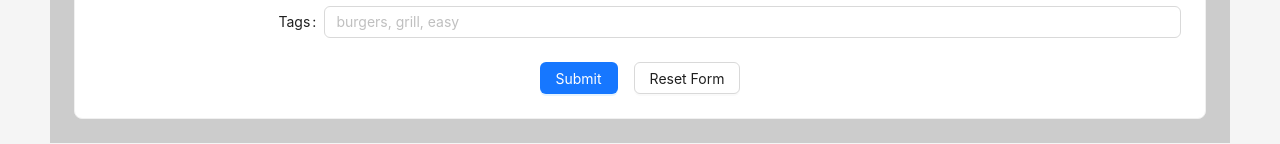
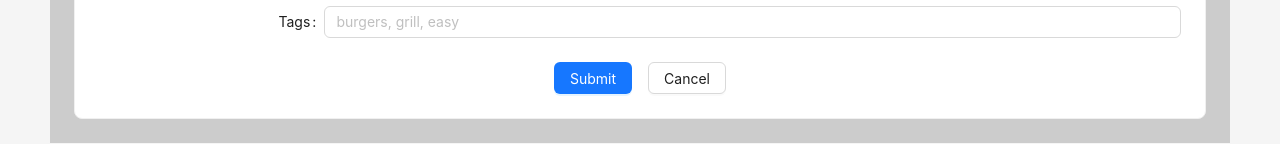
Before and after one commit to bryanonyc/recipes-app, a React (Create React App) app: page /recipes/new in a window 1280 px wide. Shown: the part 808-952 px from the top of the page. Built offline with nearby package versions, Linux system fonts and the light colour scheme; no server answers.

Commit message:
Major refactor

```diff
--- a/src/features/recipes/EditRecipeForm.tsx
+++ b/src/features/recipes/EditRecipeForm.tsx
@@ -1,73 +1,51 @@
 import { message, Card, Form } from 'antd';
-import { Tag } from '../../models/tag';
-import { selectRecipesById, useAddNewRecipeMutation } from './recipesApiSlice';
-import { isNil } from 'ramda';
+import { useUpdateRecipeMutation, useGetRecipesQuery } from './recipesApiSlice';
 import { useAuth } from '../../hooks/useAuth';
 import RecipeForm, { RecipeFormData } from './RecipeForm';
-import { Recipe } from '../../models/recipe';
-import { useAppSelector } from '../../app/hooks';
+import { useNavigate, useParams } from 'react-router-dom';
 
-interface Props {
-    recipeId: number
-}
-
-const EditRecipeForm = (props: Props) => {
-    const recipe = useAppSelector(state => selectRecipesById(state, props.recipeId));
+const EditRecipeForm = () => {
+    const { id } = useParams();
+    const navigate = useNavigate();
+    const { recipe } = useGetRecipesQuery(undefined, {
+        selectFromResult: ({ data }) => ({
+            recipe: data?.entities[Number(id)]
+        })
+    });
 
     const { email, name } = useAuth();
-
     const [form] = Form.useForm();
     const [antdMessage, antDMessageContent] = message.useMessage();
-    const [addNewRecipe] = useAddNewRecipeMutation();
-
-    const parseTags = (tags: string) => {
-        if (isNil(tags)) {
-            return [];
-        }
-        const requestedTags: Tag[] = [];
-        const raw = tags.split(",");
-        raw.map((tag) => {
-            if (tag !== "") {
-                requestedTags.push({ "name" : tag.trim() });
-            }
-        });
-        return requestedTags;
-    }
-
-    const resetForm = () => {
-        form.resetFields();
-    };
+    const [updateRecipe, { isLoading }] = useUpdateRecipeMutation();
 
     const handleSubmit = async (values: RecipeFormData) => {
-        // const { tags } = values;
-        // const requestedTags = parseTags(tags);
-        // const body = {
-        //     ...values,
-        //     author: {
-        //         email,
-        //         name,
-        //     },
-        //     tags: requestedTags
-        // };
+        const body = {
+            ...values,
+            id: Number(id),
+            author: {
+                email,
+                name,
+            }
+        };
 
-        // try {
-        //     await addNewRecipe(body).unwrap();
-        //     antdMessage.open({
-        //         type: 'success',
-        //         content: 'New recipe successfully submitted.',
-        //         duration: 5,
-        //       });
-        //       resetForm();
-        // } catch (err: any) {
-        //     console.error('New recipe submission error', err);
-        //     if (!err.status) {
-        //         console.log('no error status');
-        //     } else if (err.status === 401) {
-        //         console.log('error status');
-        //     } else {
-        //         console.log('error message', err.data?.message);
-        //     }
-        // }
+        try {
+            await updateRecipe(body).unwrap();
+            antdMessage.open({
+                type: 'success',
+                content: 'Recipe updated successfully.',
+                duration: 0,
+              });
+              navigate('/recipes');
+        } catch (err: any) {
+            console.error('Edit recipe submission error', err);
+            if (!err.status) {
+                console.log('no error status');
+            } else if (err.status === 401) {
+                console.log('error status');
+            } else {
+                console.log('error message', err.data?.message);
+            }
+        }
     };
 
     const content = (
@@ -77,7 +55,7 @@ const EditRecipeForm = (props: Props) => {
                 title="Edit Recipe"
                 style={{ width: '100%' }}
             >
-                <RecipeForm handleSubmit={handleSubmit} recipeId={props.recipeId} isLoading={false} />
+                <RecipeForm handleSubmit={handleSubmit} recipe={recipe} isLoading={isLoading} form={form} />
             </Card>
         </>
     );
--- a/src/features/recipes/NewRecipeForm.tsx
+++ b/src/features/recipes/NewRecipeForm.tsx
@@ -1,45 +1,44 @@
 import { message, Card, Form } from 'antd';
-import { Tag } from '../../models/tag';
 import { useAddNewRecipeMutation } from './recipesApiSlice';
-import { isNil } from 'ramda';
 import { useAuth } from '../../hooks/useAuth';
 import RecipeForm, { RecipeFormData } from './RecipeForm';
+import { useNavigate } from 'react-router-dom';
 
 const NewRecipeForm = () => {
+    const navigate = useNavigate();
     const { email, name } = useAuth();
 
     const [form] = Form.useForm();
     const [antdMessage, antDMessageContent] = message.useMessage();
     const [addNewRecipe, { isLoading }] = useAddNewRecipeMutation();
 
-    const parseTags = (tags: string) => {
-        if (isNil(tags)) {
-            return [];
-        }
-        const requestedTags: Tag[] = [];
-        const raw = tags.split(",");
-        raw.map((tag) => {
-            if (tag !== "") {
-                requestedTags.push({ "name" : tag.trim() });
-            }
-        });
-        return requestedTags;
-    }
+    // const parseTags = (tags: string) => {
+    //     if (isNil(tags)) {
+    //         return '';
+    //     }
+    //     const requestedTags: string[] = [];
+    //     const raw = tags.split(",");
+    //     raw.map((tag) => {
+    //         if (tag !== "") {
+    //             requestedTags.push({ "name" : tag.trim() });
+    //         }
+    //     });
+    //     return requestedTags;
+    // }
 
     const resetForm = () => {
         form.resetFields();
     };
 
     const handleSubmit = async (values: RecipeFormData) => {
-        const { tags } = values;
-        const requestedTags = parseTags(tags);
+        // const { tags } = values;
+        // const requestedTags = parseTags(tags);
         const body = {
             ...values,
             author: {
                 email,
                 name,
-            },
-            tags: requestedTags
+            }
         };
 
         try {
@@ -47,9 +46,9 @@ const NewRecipeForm = () => {
             antdMessage.open({
                 type: 'success',
                 content: 'New recipe successfully submitted.',
-                duration: 5,
               });
               resetForm();
+              navigate('/recipes');
         } catch (err: any) {
             console.error('New recipe submission error', err);
             if (!err.status) {
@@ -69,7 +68,7 @@ const NewRecipeForm = () => {
                 title="Recipe Submission"
                 style={{ width: '100%' }}
             >
-                <RecipeForm handleSubmit={handleSubmit} isLoading={isLoading} />
+                <RecipeForm handleSubmit={handleSubmit} isLoading={isLoading} form={form} />
             </Card>
         </>
     );
--- a/src/features/recipes/RecipeCard.tsx
+++ b/src/features/recipes/RecipeCard.tsx
@@ -1,17 +1,17 @@
 import { message, Card, Col, Descriptions, Modal } from "antd"
 import { useGetRecipesQuery, useDeleteRecipeMutation } from "./recipesApiSlice"
-import { Recipe } from "../../models/recipe";
 import { DeleteOutlined } from '@ant-design/icons';
 import { useState } from 'react';
 import { memo } from 'react';
+import { useNavigate, useParams } from 'react-router-dom';
 
 interface Props {
     recipeId: number,
     showDelete: boolean,
-    setSelectedRecipe: React.Dispatch<React.SetStateAction<Recipe | undefined>>,
 }
 
 const RecipeCard = (props: Props) => {
+    const navigate = useNavigate();
     const { recipe } = useGetRecipesQuery(undefined, {
         selectFromResult: ({ data }) => ({
             recipe: data?.entities[props.recipeId]
@@ -27,7 +27,7 @@ const RecipeCard = (props: Props) => {
         const target = evt as HTMLElement;
 
         if (target.nodeName !== 'svg') {
-            props.setSelectedRecipe(recipe);
+            navigate(`/recipes/${props.recipeId}`);
         }
     }
 
--- a/src/features/recipes/RecipeDetails.tsx
+++ b/src/features/recipes/RecipeDetails.tsx
@@ -1,82 +1,26 @@
 import { Button, Card, Descriptions, Space } from 'antd';
-import { Recipe } from '../../models/recipe';
-import { join, pluck } from 'ramda';
-import { useState } from 'react';
-import EditRecipeForm from './EditRecipeForm';
 import { useAppSelector } from '../../app/hooks';
 import { selectRecipesById } from './recipesApiSlice';
+import { useNavigate, useParams } from 'react-router-dom';
 
-interface Props {
-    recipeId: number
-    setSelectedRecipe: React.Dispatch<React.SetStateAction<Recipe | undefined>>,
-}
+const RecipeDetails = () => {
+    const { id } = useParams();
+    const navigate = useNavigate();
 
-export const recipeTagsToString = (recipe: Recipe) => {
-    return join(', ', pluck('name', recipe.tags));
-}
-
-const RecipeDetails = (props: Props) => {
-    const [edit, setEdit] = useState(false);
-    const recipe = useAppSelector(state => selectRecipesById(state, props.recipeId));
+    const recipe = useAppSelector(state => selectRecipesById(state, Number(id)));
 
     const handleCancel = () => {
-        props.setSelectedRecipe(undefined);
+        navigate('/recipes');
     };
 
     const handleEdit = () => {
-       setEdit(true);
+        navigate(`/recipes/${recipe.id}/edit`);
     };
 
-    // let content;
-
-    // if (edit) {
-    //     console.log(edit);
-    //     content = <EditRecipeForm recipe={recipe} />
-    // } else {
-    //     content = (
-    //         <>
-    //     <Card
-    //         title={recipe.title}
-    //     >
-    //         <Descriptions column={1} bordered>
-    //             <Descriptions.Item label="Description">{recipe.description}</Descriptions.Item>
-    //             <Descriptions.Item label="Ingriedients">{recipe.ingredients}</Descriptions.Item>
-    //             <Descriptions.Item label="Directions">{recipe.directions}</Descriptions.Item>
-    //             <Descriptions.Item label="Prep Time">{recipe.prepTime} minutes</Descriptions.Item>
-    //             <Descriptions.Item label="Cook Time">{recipe.cookTime} minutes</Descriptions.Item>
-    //             <Descriptions.Item label="Total Time">{recipe.totalTime} minutes</Descriptions.Item>
-    //             <Descriptions.Item label="Servings">{recipe.servings}</Descriptions.Item>
-    //             <Descriptions.Item label="Tags">{parseTags()}</Descriptions.Item>
-    //         </Descriptions>
-    //     </Card>
-    //     <Space>
-    //         <Button type="primary" onClick={handleEdit}>
-    //             Edit
-    //         </Button>
-    //         <Button onClick={handleCancel}>
-    //             Cancel
-    //         </Button>
-    //     </Space>
-    //     </>
-    //     )
-    // }
-
     return (
-        <>
-            { edit && (
-                <>
-                {/* <div className='submit-new-container'> */}
-                <EditRecipeForm recipeId={props.recipeId} />
-                <Button onClick={handleCancel}>
-                    Cancel
-                </Button>
-                {/* </div> */}
-                </>
-            )}
-
-            { !edit && (
-                <>
-                <div className='details-container preserve-newlines'>
+        (
+            <>
+            <div className='details-container preserve-newlines'>
                 <Card
                     title={recipe.title}
                 >
@@ -88,7 +32,7 @@ const RecipeDetails = (props: Props) => {
                         <Descriptions.Item label="Cook Time">{recipe.cookTime} minutes</Descriptions.Item>
                         <Descriptions.Item label="Total Time">{recipe.totalTime} minutes</Descriptions.Item>
                         <Descriptions.Item label="Servings">{recipe.servings}</Descriptions.Item>
-                        <Descriptions.Item label="Tags">{recipeTagsToString(recipe)}</Descriptions.Item>
+                        <Descriptions.Item label="Tags">{recipe.tags}</Descriptions.Item>
                     </Descriptions>
                 </Card>
                 <Space>
@@ -99,10 +43,9 @@ const RecipeDetails = (props: Props) => {
                         Cancel
                     </Button>
                 </Space>
-                </div>
-                </>
-            )}
-        </>
+            </div>
+            </>
+        )
     );
 }
 
--- a/src/features/recipes/RecipeForm.tsx
+++ b/src/features/recipes/RecipeForm.tsx
@@ -1,7 +1,8 @@
-import { Button, Form, Input, InputNumber } from 'antd';
+import { Button, Form, FormInstance, Input, InputNumber } from 'antd';
 import { Recipe } from '../../models/recipe';
 import { useEffect } from 'react';
-import { recipeTagsToString } from './RecipeDetails';
+import { useNavigate } from 'react-router-dom';
+import { isNil } from 'ramda';
 
 const { TextArea } = Input;
 
@@ -20,15 +21,25 @@ export interface RecipeFormData {
 interface Props {
     handleSubmit: Function,
     recipe?: Recipe,
-    isLoading: boolean
+    isLoading: boolean,
+    form: FormInstance
 }
 
 const RecipeForm = (props: Props) => {
-    const [form] = Form.useForm();
+    const navigate = useNavigate();
     const recipe = props.recipe;
 
-    const resetForm = () => {
-        form.resetFields();
+    const gotoRecipes = () => {
+        navigate('/recipes');
+    }
+
+    const handleCancel = () => {
+        props.form.resetFields();
+        if (isNil(recipe)) {
+            gotoRecipes();
+        } else {
+            navigate(`/recipes/${recipe.id}`)
+        }
     };
 
     const handleSubmit = async (values: RecipeFormData) => {
@@ -36,7 +47,7 @@ const RecipeForm = (props: Props) => {
     };
 
     useEffect(() => {
-        form.setFieldsValue({
+        props.form.setFieldsValue({
             title: recipe?.title,
             description: recipe?.description,
             ingredients: recipe?.ingredients,
@@ -45,18 +56,13 @@ const RecipeForm = (props: Props) => {
             cookTime: recipe?.cookTime,
             totalTime: recipe?.totalTime,
             servings: recipe?.servings,
+            tags: recipe?.tags,
         });
-
-        if (recipe?.tags) {
-            form.setFieldsValue({
-                tags: recipeTagsToString(recipe)
-            });
-        }
-    }, [form, recipe]);
+    }, [props.form, recipe]);
 
     return (
         <Form
-            form={form}
+            form={props.form}
             labelCol={{ span: 5 }}
             wrapperCol={{ span: 19 }}
             autoComplete="off"
@@ -157,11 +163,11 @@ const RecipeForm = (props: Props) => {
                 />
             </Form.Item>
             <div className='submit-button-container'>
-            <Button type="primary" htmlType="submit" disabled={props.isLoading} >
+            <Button type="primary" htmlType="submit">
                 Submit
             </Button>
-            <Button onClick={resetForm} disabled={props.isLoading} >
-                Reset Form
+            <Button onClick={handleCancel}>
+                Cancel
             </Button>
             </div>
         </Form>
--- a/src/features/recipes/RecipeList.tsx
+++ b/src/features/recipes/RecipeList.tsx
@@ -1,8 +1,5 @@
-import { useState }  from 'react';
 import { Alert, Empty, Row } from 'antd';
-import { Recipe } from '../../models/recipe';
 import { useGetRecipesQuery } from '../../features/recipes/recipesApiSlice';
-import RecipeDetails from './RecipeDetails';
 import RecipeCard from './RecipeCard';
 import { useAuth } from '../../hooks/useAuth';
 
@@ -11,7 +8,6 @@ interface Props {
 }
 
 const RecipeList = (props: Props) => {
-    const [selectedRecipe, setSelectedRecipe] = useState<Recipe | undefined>(undefined);
     const { email } = useAuth();
 
     // Uncomment below for polling
@@ -36,15 +32,13 @@ const RecipeList = (props: Props) => {
         } else {
             recipeIds = [...ids];
         }
-        const recipeCards = ids?.length
-            ? recipeIds.map(recipeId => <RecipeCard
+        const recipeCards = recipeIds.map(recipeId => <RecipeCard
             key={recipeId}
             recipeId={recipeId}
             showDelete={props.filterByOwner}
-                setSelectedRecipe={setSelectedRecipe}
         />)
-            : <Empty image={Empty.PRESENTED_IMAGE_SIMPLE} />
 
+        if (ids?.length) {
             content = (
                 <>
                     <Row gutter={[25, 25]}>
@@ -52,6 +46,9 @@ const RecipeList = (props: Props) => {
                     </Row>
                 </>
             )
+        } else {
+            content = <Empty />
+        }
     }
 
     let errorContent
@@ -69,10 +66,6 @@ const RecipeList = (props: Props) => {
         }
     }
 
-    if (selectedRecipe) {
-        content = <RecipeDetails setSelectedRecipe={setSelectedRecipe} recipeId={selectedRecipe.id} />
-    }
-
     return (
         <>
             { isError && errorContent }
```
Also changed, not shown: src/App.tsx (+26 -22 lines). Lines whose indentation alone changed are shown as unchanged.
